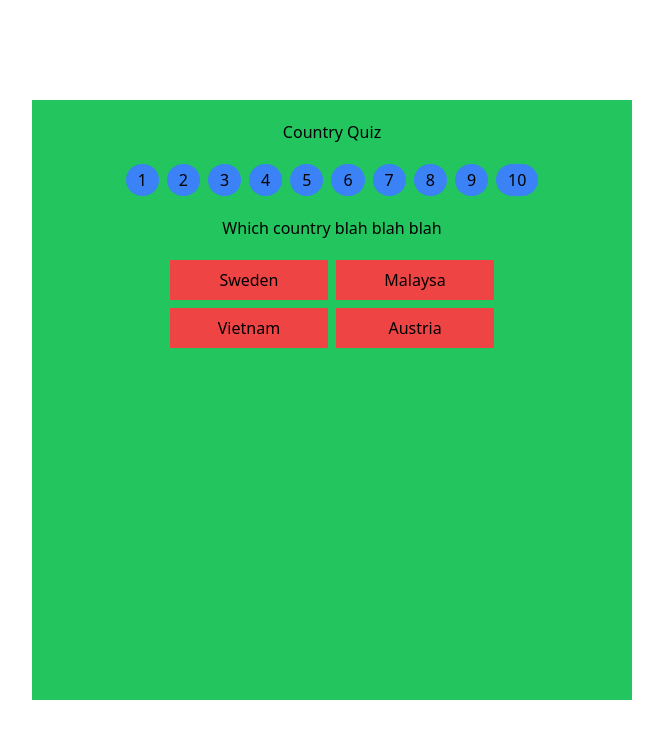
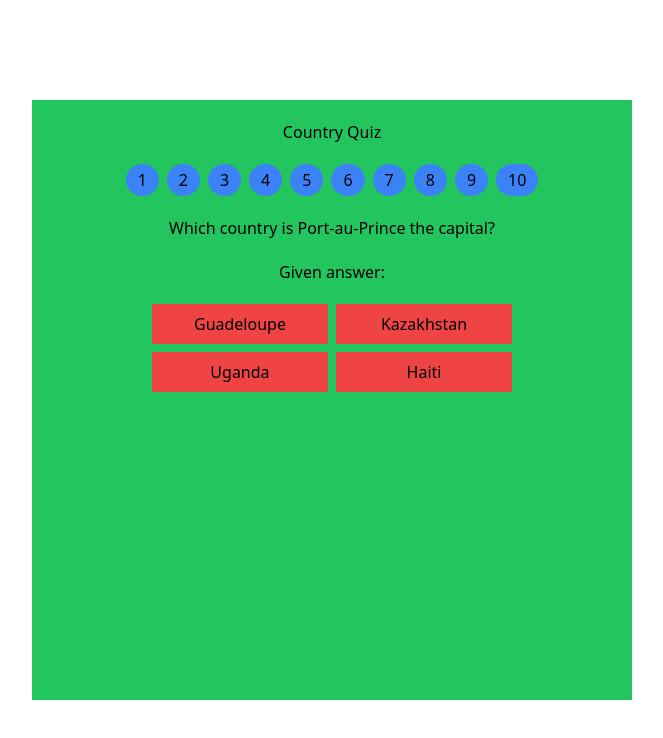
Before and after one commit to hexnickk/test-assignment-1, a React (Vite) app: page / in a window 1280 px wide. Shown: the top 738 px of the page, without its empty margins (308-971 px from the left). Built offline with nearby package versions, Linux system fonts and the light colour scheme.

Commit message:
feat: working flow

```diff
--- a/src/App.tsx
+++ b/src/App.tsx
@@ -1,3 +1,4 @@
+import { useEffect, useMemo, useState } from "react";
 import { countriesData } from "./countries";
 
 type ArrayElement<SubType extends readonly unknown[]> =
@@ -11,8 +12,55 @@ const shuffle = <T extends unknown>(array: T[]): T[] =>
     .sort((a, b) => a._sort - b._sort)
     .map(({ value }) => value);
 
+type Question = {
+  question: string;
+  options: string[];
+  correctAnswer: string;
+  givenAnswer: string | undefined;
+};
+
+type QuestionViewProps = {
+  question?: Question;
+  onAnswer?: (question: Question, option: string) => unknown;
+};
+
+const QuestionView = ({ question, onAnswer }: QuestionViewProps) => {
+  if (question == null) {
+    return <></>;
+  }
+
+  const handleAnswer = (option: string) => () => {
+    onAnswer(question, option);
+  };
+
+  return (
+    <>
+      <h1>{question.question}</h1>
+      <div>Given answer: {question.givenAnswer}</div>
+      <div className="flex flex-wrap gap-2">
+        {question.options.map((option) => (
+          <button
+            key={option}
+            className="p-2 basis-1/3 grow bg-red-500"
+            onClick={handleAnswer(option)}
+          >
+            {option}
+          </button>
+        ))}
+      </div>
+    </>
+  );
+};
+
+const QUIZ_LENGTH = 10;
+
 export function App() {
-  let questions = shuffle(countriesData)
+  let [questions, setQuestions] = useState<Question[]>([]);
+  let [questionId, setQuestionId] = useState<number>(0);
+
+  useEffect(() => {
+    // Kinda fetch it
+    let questions: Question[] = shuffle(countriesData)
       // group by 4
       .reduce<ContryData[][]>((acc, cur, index) => {
         if (index % 4 === 0) {
@@ -21,7 +69,7 @@ export function App() {
         return [...acc.slice(0, acc.length - 1), [...acc[acc.length - 1], cur]];
       }, [])
       // getting first 10 questions
-    .slice(0, 10)
+      .slice(0, QUIZ_LENGTH)
       .map((item) => ({
         question: `Which country is ${item[0].countryCapital} the capital?`,
         options: shuffle([
@@ -30,33 +78,45 @@ export function App() {
           item[2].countryName,
           item[3].countryName,
         ]),
-      correctAswer: item[0].countryName,
+        correctAnswer: item[0].countryName,
         givenAnswer: undefined,
       }));
+
+    setQuestions(questions);
+  }, []);
+
+  let handleTabClick = (questionId: number) => () => {
+    setQuestionId(questionId);
+  };
+
+  let handleAnswer = (question: Question, option: string) => {
+    const newQuestions = questions.map((item) =>
+      item === question ? { ...item, givenAnswer: option } : item,
+    );
+    setQuestions(newQuestions);
+  };
 
   return (
     <div className="min-h-screen flex items-center justify-center">
       <div className="h-[600px] w-[600px] bg-green-500 flex flex-col items-center p-5 gap-5">
         <h3>Country Quiz</h3>
         <div className="flex gap-2">
-          <button className="px-3 py-1 rounded-full bg-blue-500">1</button>
-          <button className="px-3 py-1 rounded-full bg-blue-500">2</button>
-          <button className="px-3 py-1 rounded-full bg-blue-500">3</button>
-          <button className="px-3 py-1 rounded-full bg-blue-500">4</button>
-          <button className="px-3 py-1 rounded-full bg-blue-500">5</button>
-          <button className="px-3 py-1 rounded-full bg-blue-500">6</button>
-          <button className="px-3 py-1 rounded-full bg-blue-500">7</button>
-          <button className="px-3 py-1 rounded-full bg-blue-500">8</button>
-          <button className="px-3 py-1 rounded-full bg-blue-500">9</button>
-          <button className="px-3 py-1 rounded-full bg-blue-500">10</button>
+          {Array(QUIZ_LENGTH)
+            .fill(undefined)
+            .map((_, index) => (
+              <button
+                key={index}
+                className="px-3 py-1 rounded-full bg-blue-500"
+                onClick={handleTabClick(index)}
+              >
+                {index + 1}
+              </button>
+            ))}
         </div>
-        <h1>Which country blah blah blah</h1>
-        <div className="flex flex-wrap gap-2">
-          <button className="p-2 basis-1/3 grow bg-red-500">Sweden</button>
-          <button className="p-2 basis-1/3 grow bg-red-500">Malaysa</button>
-          <button className="p-2 basis-1/3 grow bg-red-500">Vietnam</button>
-          <button className="p-2 basis-1/3 grow bg-red-500">Austria</button>
-        </div>
+        <QuestionView
+          question={questions[questionId]}
+          onAnswer={handleAnswer}
+        />
       </div>
     </div>
   );
--- a/tsconfig.json
+++ b/tsconfig.json
@@ -1,5 +1,7 @@
 {
   "compilerOptions": {
+    "target": "ESNext",
+    "moduleResolution": "Node10",
     "jsx": "react-jsx"
   }
 }
```
Lines whose indentation alone changed are shown as unchanged.
